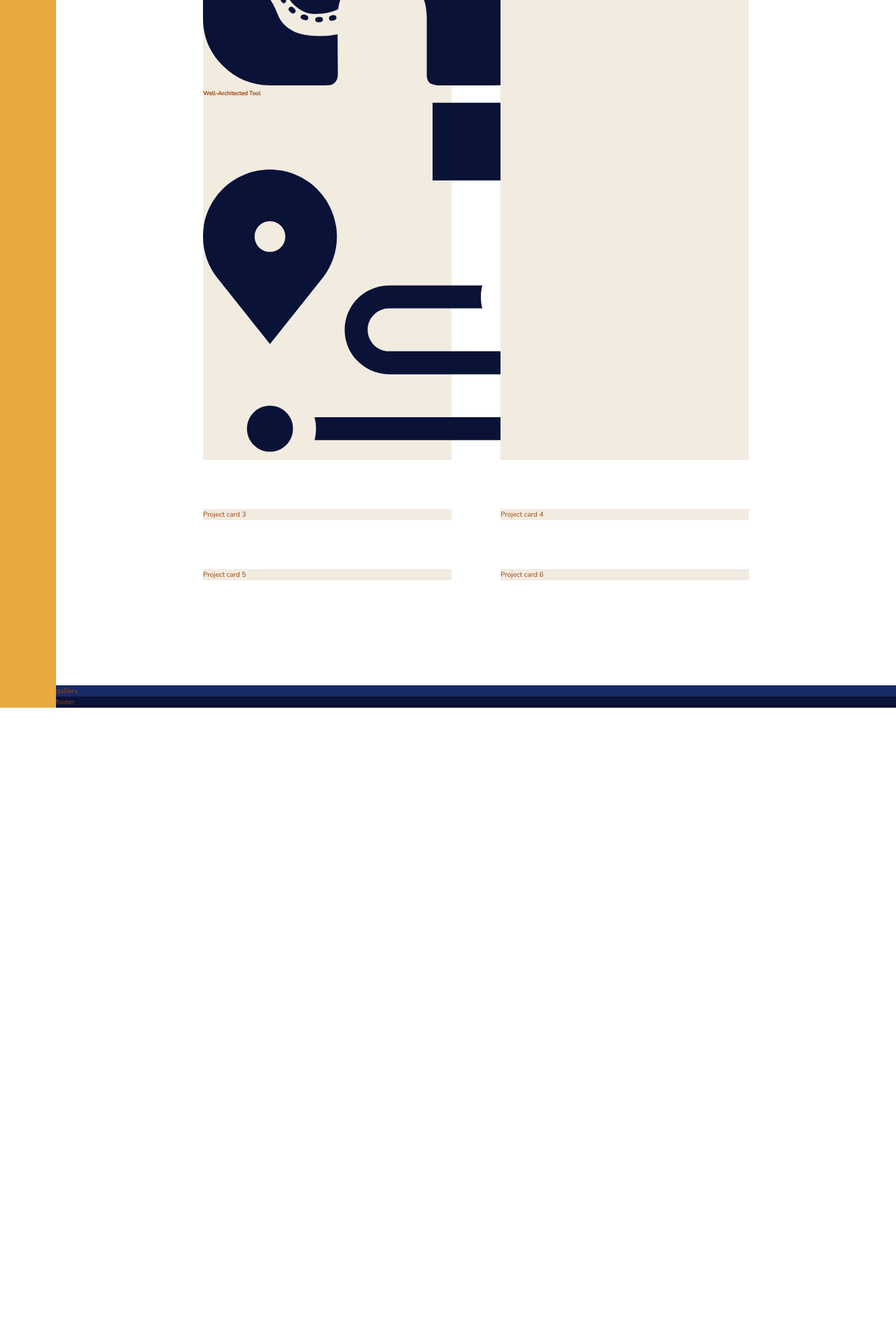
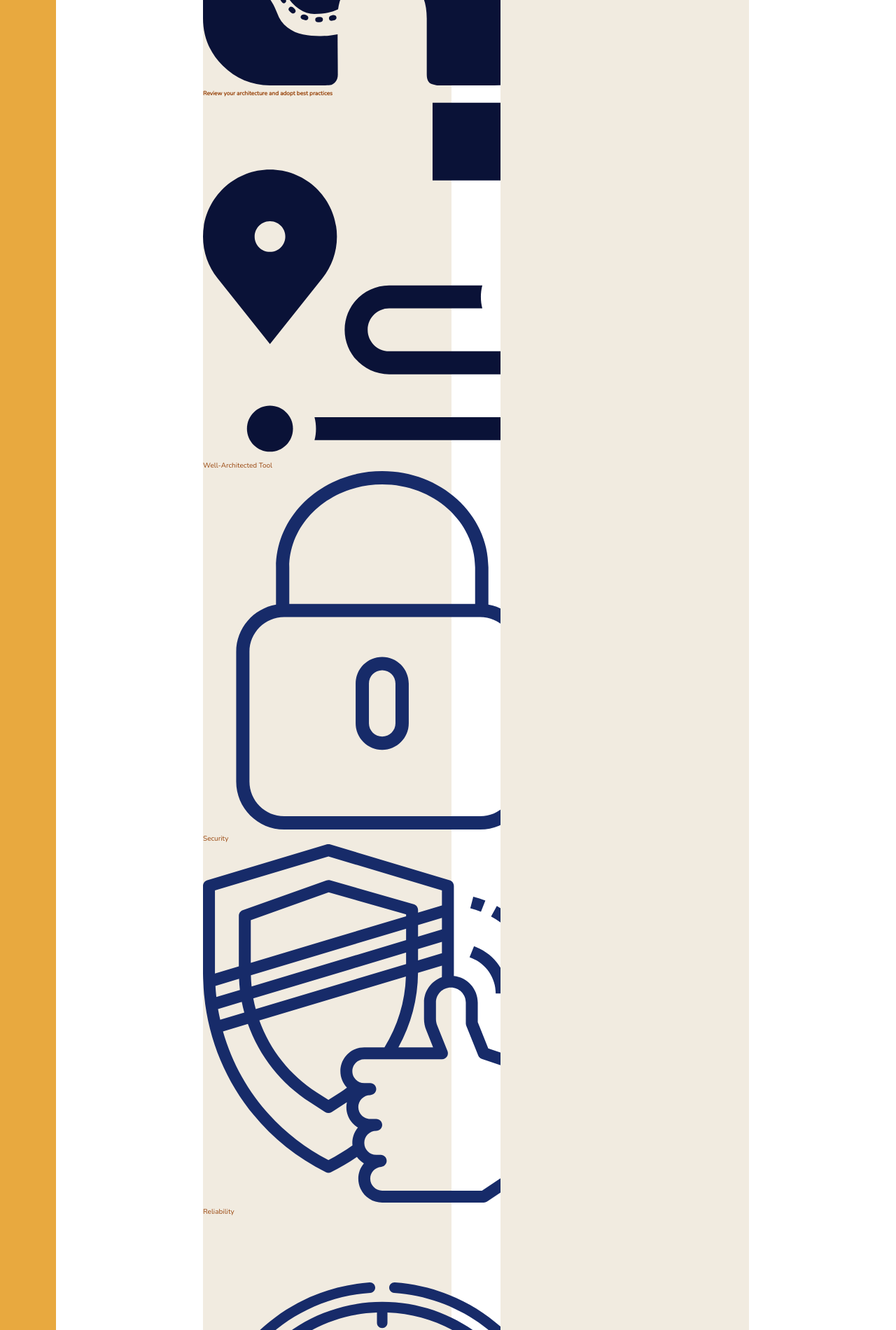
Before and after one commit to pale-cinder/gallery-ui, a website: page index.html in a window 1280 px wide. Shown: the part 2980-4880 px from the top of the page at 70% size. Before the commit the page ends 3991 px from the top, so only its background shows below. Drawn offline with nearby package versions, Linux system fonts and the light colour scheme.

Commit message:
first card

```diff
--- a/index.html
+++ b/index.html
@@ -102,10 +102,32 @@
             <div class="project">
                 <img src="img/architecture.svg" alt="pr1" class="project__img">
                 <img src="img/github-sign.svg" alt="github-sign" class="project__link">
-                <h5 class="project__name">Well-Architected Tool</h5>
-                <div class="project-start">
+                <h5 class="project__name">Review your architecture and adopt best practices</h5>
+                <div class="project__start">
                     <img src="img/start.svg" alt="start" class="project__link">
+                    <p>Well-Architected Tool</p>
                 </div>
+
+                <div class="project__lock">
+                    <img src="img/locked.svg" alt="start" class="project__link">
+                    <p>Security</p>
+                </div>
+
+                <div class="project__reliability">
+                    <img src="img/reliability.svg" alt="start" class="project__link">
+                    <p>Reliability</p>
+                </div>
+
+                <div class="project__performance">
+                    <img src="img/perform.svg" alt="start" class="project__link">
+                    <p>Performance efficiency</p>
+                </div>
+
+                <div class="project__operational">
+                    <img src="img/software.svg" alt="start" class="project__link">
+                    <p>Operational excellence</p>
+                </div>
+                <button class="cta">Get started with the Well-Architected Tool</button>
             </div>
 
             <div class="project">Project card 2</div>
```
Also changed, not shown: img/locked.svg (added), img/perform.svg (added), img/reliability.svg (added), img/software.svg (added).
